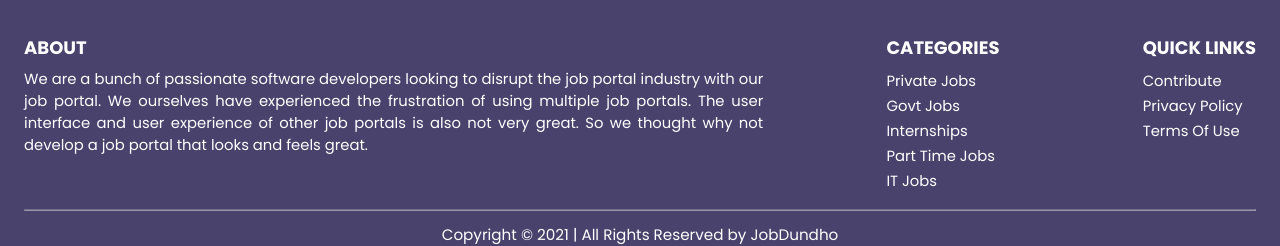
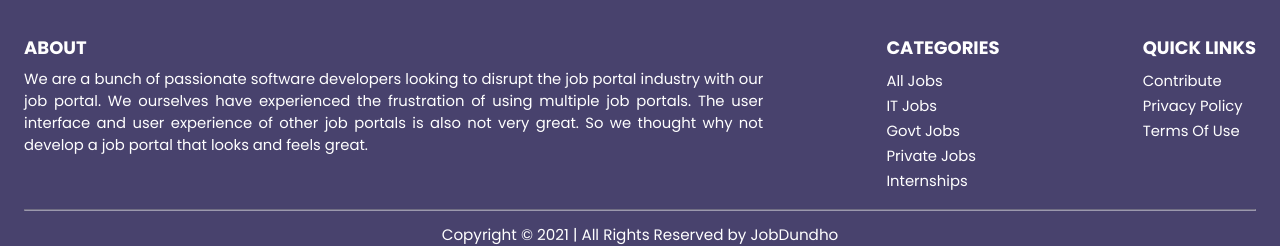
Before and after one commit to codescientist703/job-site, a React (Create React App) app in the folder jobsite/frontend/: page / in a window 1280 px wide. Shown: the part 2053-2299 px from the top of the page. Built offline with nearby package versions, Linux system fonts and the light colour scheme.

Commit message:
changed link in footer

```diff
--- a/jobsite/frontend/src/RawContent/FooterContent.js
+++ b/jobsite/frontend/src/RawContent/FooterContent.js
@@ -3,24 +3,24 @@ const data = {
 		'We are a bunch of passionate software developers looking to disrupt the job portal industry with our job portal. We ourselves have experienced the frustration of using multiple job portals. The user interface and user experience of other job portals is also not very great. So we thought why not develop a job portal that looks and feels great.',
 	categories: [
 		{
-			name: 'Private Jobs',
-			link: '/category/jobs',
+			name: 'All Jobs',
+			link: '/category/all-jobs',
+		},
+		{
+			name: 'IT Jobs',
+			link: '/category/it-jobs',
 		},
 		{
 			name: 'Govt Jobs',
 			link: '/category/government-jobs',
 		},
 		{
+			name: 'Private Jobs',
+			link: '/category/jobs',
+		},
+		{
 			name: 'Internships',
 			link: '/category/internships',
-		},
-		{
-			name: 'Part Time Jobs',
-			link: '/category',
-		},
-		{
-			name: 'IT Jobs',
-			link: '/category/it-jobs',
 		},
 	],
 	quicklinks: [
--- a/jobsite/frontend/src/RawContent/HeaderContent.js
+++ b/jobsite/frontend/src/RawContent/HeaderContent.js
@@ -24,11 +24,6 @@ const desktopData = [
 				icon: <BiBorderAll />,
 			},
 			{
-				name: 'Private Jobs',
-				link: '/category/jobs',
-				icon: <CgWorkAlt />,
-			},
-			{
 				name: 'IT Jobs',
 				link: '/category/it-jobs',
 				icon: <BsCodeSlash />,
@@ -37,6 +32,11 @@ const desktopData = [
 				name: 'Govt Jobs',
 				link: '/category/government-jobs',
 				icon: <RiGovernmentLine />,
+			},
+			{
+				name: 'Private Jobs',
+				link: '/category/jobs',
+				icon: <CgWorkAlt />,
 			},
 		],
 	},
--- a/jobsite/frontend/src/components/Breadcumb/Breadcumb.elements.js
+++ b/jobsite/frontend/src/components/Breadcumb/Breadcumb.elements.js
@@ -19,7 +19,11 @@ export const BreadLink = styled(Link)`
 	text-decoration: none;
 	color: black;
 	text-transform: capitalize;
-	font-size: 0.9rem;
+	font-size: 0.8rem;
 	letter-spacing: 1px;
 	font-weight: 500;
+
+	@media screen and (min-width: ${({ theme }) => theme.lg}px) {
+		font-size: 0.9rem;
+	}
 `;
```
